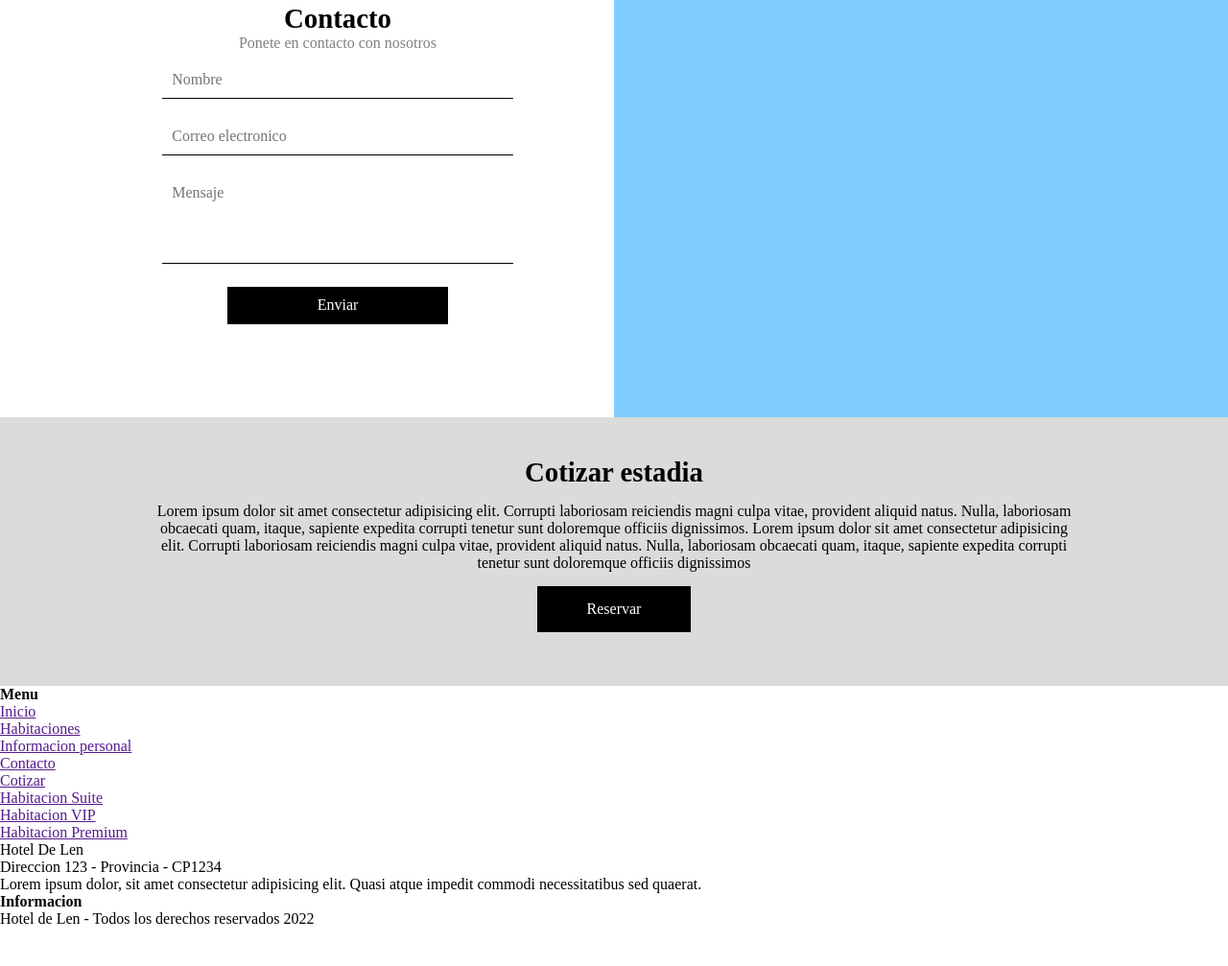
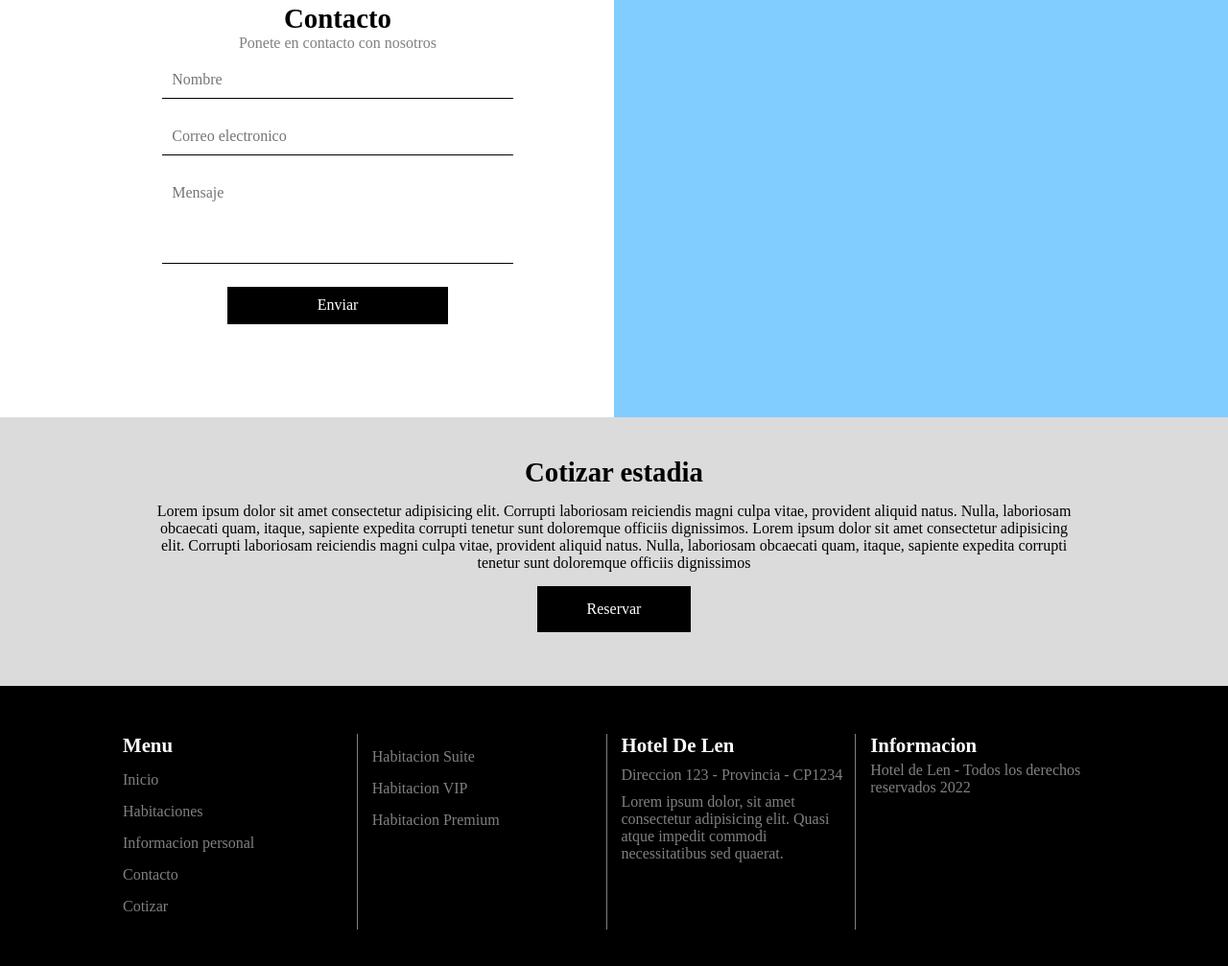
Before and after one commit to LucianoB01/curso-proyecto-final, a plain HTML site: page index.html in a window 1280 px wide. Shown: the part 1905-2912 px from the top of the page at 96% size. Before the commit the page ends 2872 px from the top, so only its background shows below. Drawn offline with nearby package versions, Linux system fonts and the light colour scheme; a script that the page names is missing; a web font is replaced by a local one.

Commit message:
Footer finalizado

```diff
--- a/css/styles.css
+++ b/css/styles.css
@@ -145,7 +145,7 @@ header {
 }
 
 .info-nav ul li a {
-    color: black;
+    color: #000;
     text-decoration: none;
     border-right: #000 solid 1px;
     padding: 0 20px 0 0;
@@ -323,3 +323,89 @@ header {
 .estadia-cotizar {
     margin: 15px auto;
 }
+
+
+/* ------ FOOTER ------ */
+
+
+footer {
+    width: 100%;
+    background-color: #000;
+    color: grey;
+}
+
+.footer-container {
+    width: 80%;
+    height: 25vh;
+    margin: 0 auto;
+    padding: 50px 0;
+    display: grid;
+    gap: 15px;
+    grid-template-columns: repeat(4, 1fr);
+    grid-template-rows: repeat(1, 1fr);
+}
+
+.footer-container h4 {
+    color: white;
+    margin-bottom: 5px;
+    font-size: 1.3em;
+}
+
+.nav-footer-1 {
+    grid-column: 1 / 2;
+    grid-row: 1;
+    border-right: grey solid 1px;
+}
+
+.nav-footer-1 ul {
+    list-style: none;
+}
+
+.nav-footer-1 ul li {
+    margin: 15px 0;
+}
+
+.nav-footer-1 ul li a {
+    text-decoration: none;
+    color: grey;
+}
+
+.nav-footer-2 {
+    grid-column: 2 / 3;
+    grid-row: 1;
+    border-right: grey solid 1px;
+}
+
+.nav-footer-2 ul {
+    list-style: none;
+}
+
+.nav-footer-2 ul li {
+    margin: 15px 0;
+}
+
+.nav-footer-2 ul li a {
+    text-decoration: none;
+    color: grey;
+}
+
+.footer-info {
+    grid-column: 3 / 4;
+    grid-row: 1;
+    border-right: grey solid 1px;
+}
+
+.footer-info  p{
+    margin-bottom: 10px;
+}
+
+.footer-logo p {
+    font-size: 1.3em;
+    font-weight: 700;
+    color: white;
+}
+
+.footer-copy {
+    grid-column: 4 / 5;
+    grid-row: 1;
+}
```
